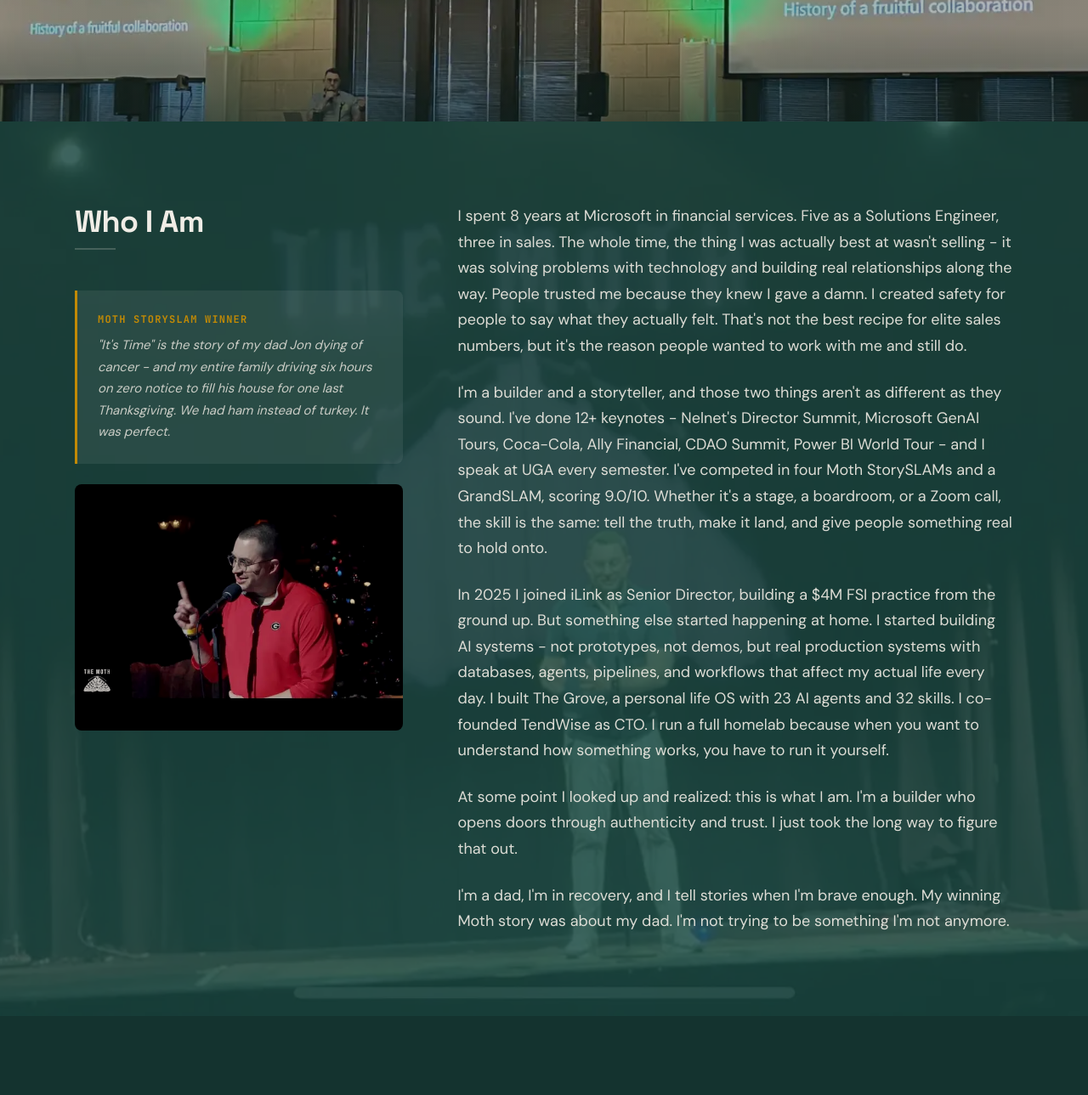
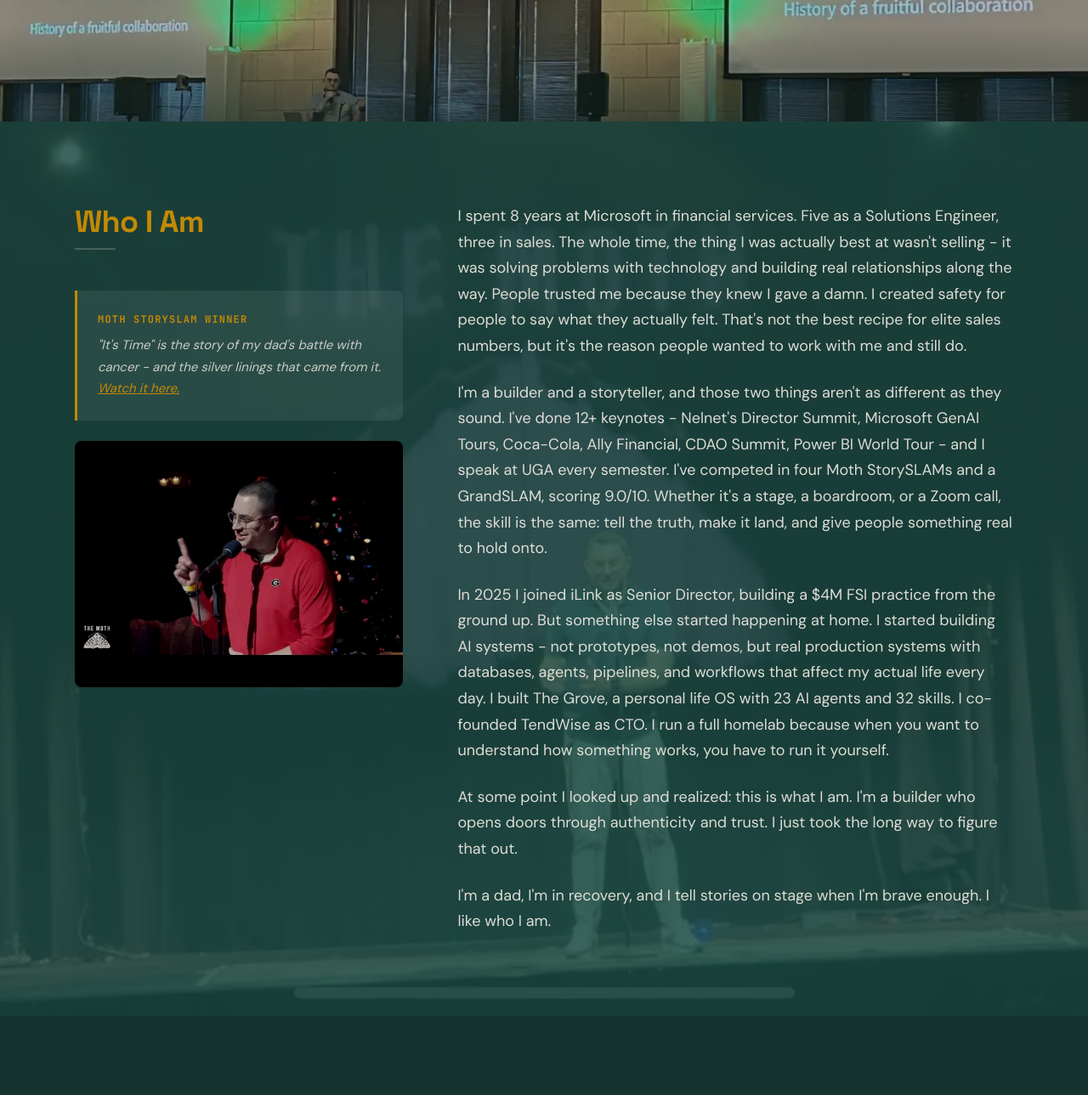
Before and after one commit to chrankthat/shanku-net, a plain HTML site: page index.html in a window 1280 px wide. Shown: the part 1646-2935 px from the top of the page at 85% size. Drawn offline with Linux system fonts and the light colour scheme.

Commit message:
Who I Am: gold header, shorter Moth callout with YouTube link, new closing line
Co-Authored-By: Claude Opus 4.6 (1M context) <noreply@anthropic.com>

```diff
--- a/index.html
+++ b/index.html
@@ -122,13 +122,13 @@
         <div class="story-grid">
           <div class="fade-in">
             <div class="section-header">
-              <h2 class="section-title" style="color: var(--story-text)">Who I Am</h2>
+              <h2 class="section-title">Who I Am</h2>
               <hr class="section-rule" style="background: rgba(242,237,230,0.2)">
             </div>
 
             <div class="story-callout">
               <div class="story-callout-label">Moth StorySLAM Winner</div>
-              <p class="story-callout-text">"It's Time" is the story of my dad Jon dying of cancer - and my entire family driving six hours on zero notice to fill his house for one last Thanksgiving. We had ham instead of turkey. It was perfect.</p>
+              <p class="story-callout-text">"It's Time" is the story of my dad's battle with cancer - and the silver linings that came from it. <a href="https://youtu.be/2Lj3Ujrk2Ys?si=NK8RwBAokgdlkawy" target="_blank" rel="noopener" style="color: var(--accent); text-decoration: underline;">Watch it here.</a></p>
             </div>
             <img src="images/moth-its-time.webp" alt="Chris telling 'It's Time' at The Moth StorySLAM in Atlanta" class="story-photo" width="600" height="450" loading="lazy">
           </div>
@@ -142,7 +142,7 @@
 
             <p>At some point I looked up and realized: this is what I am. I'm a builder who opens doors through authenticity and trust. I just took the long way to figure that out.</p>
 
-            <p>I'm a dad, I'm in recovery, and I tell stories when I'm brave enough. My winning Moth story was about my dad. I'm not trying to be something I'm not anymore.</p>
+            <p>I'm a dad, I'm in recovery, and I tell stories on stage when I'm brave enough. I like who I am.</p>
           </div>
         </div>
       </div>
```
